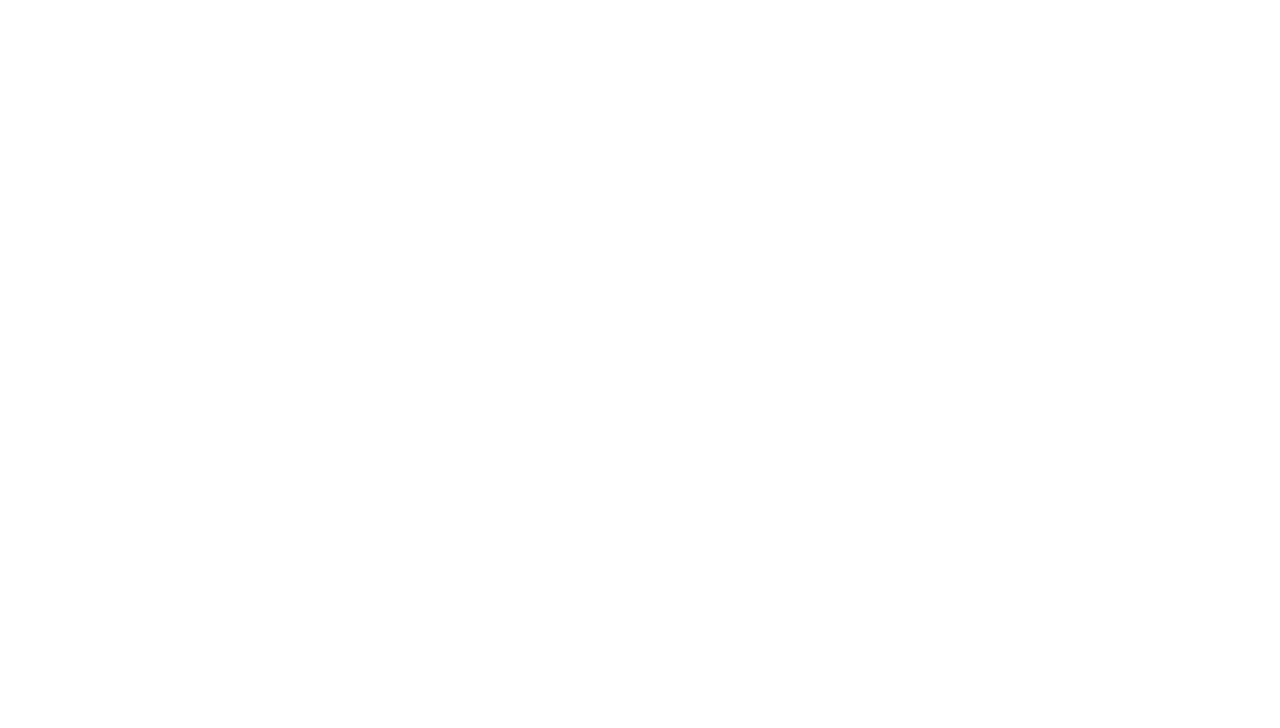
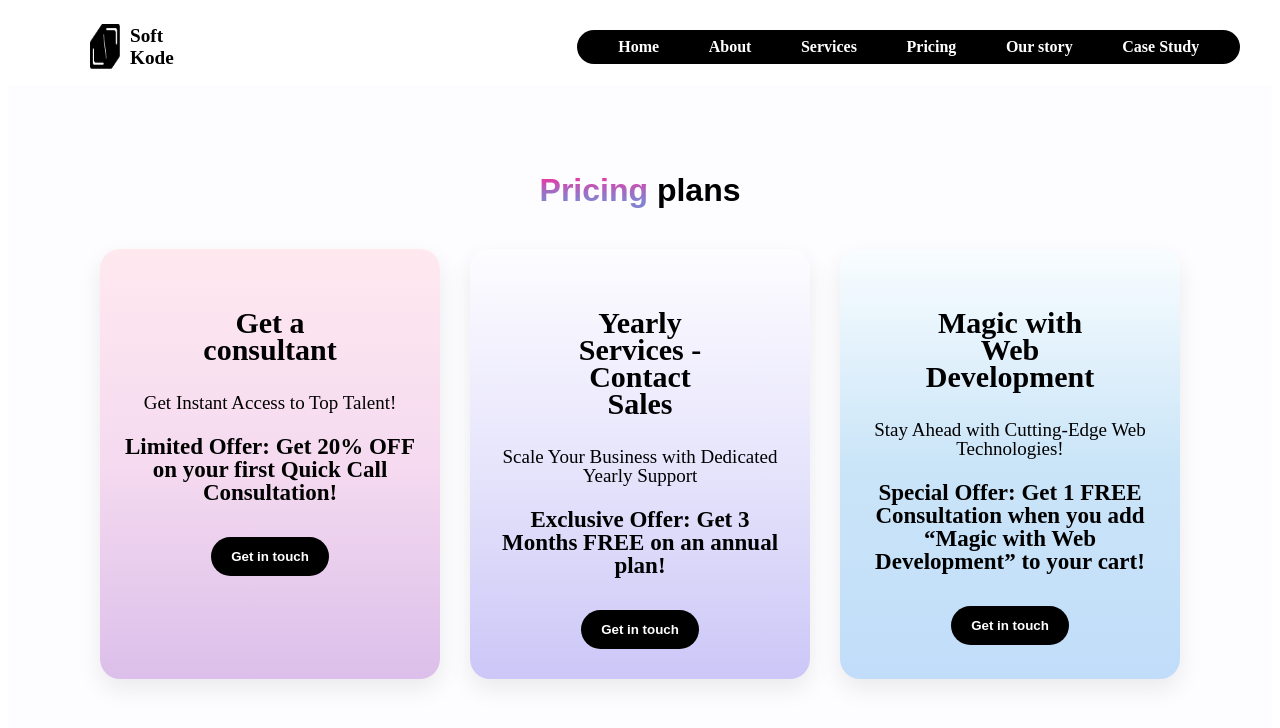
Before and after one commit to kri-sketch/softkode_v1, a React (Create React App) app: page /pricing in a window 1280 px wide. Before the commit this address had no page. Shown: the top 728 px of the page. Built offline with nearby package versions, Linux system fonts and the light colour scheme.

Commit message:
latest changes

```diff
--- a/src/App.tsx
+++ b/src/App.tsx
@@ -2,12 +2,19 @@ import React from "react";
 import { Routes, Route } from "react-router-dom";
 import HomePage from "./HomePage";
 import OurStory from "./components/OurStory/OurStory";
+import Header from "./components/Header/Header";
+import Pricing from "./components/Pricing/Pricing";
+import Software from "./components/Software/Software";
+import Client from "./components/Client/Client";
 
 const App: React.FC = () => {
   return (
     <Routes>
       <Route path="/" element={<HomePage />} />
-      <Route path="/ourstory" element={<OurStory />} />
+      <Route path="/pricing" element={<><Header /><Pricing /></>} />
+      <Route path="/software" element={<><Header /><Software /></>} />
+      <Route path="/client" element={<><Header /><Client /></>} />
+      <Route path="/ourstory" element={<><Header /><OurStory /></>} />
     </Routes>
   );
 };
--- a/src/components/Header/Header.tsx
+++ b/src/components/Header/Header.tsx
@@ -20,11 +20,11 @@ const Header = () => {
       <nav className={`${styles.nav} ${isMenuOpen ? styles.show : ""}`}>
         <ul>
           <li><Link to="/">Home</Link></li>
-          <li><a href="/about">About</a></li>
-          <li><a href="/services">Services</a></li>
-          <li><a href="/pricing">Pricing</a></li>
+          <li><Link to="/about">About</Link></li>
+          <li><Link to="/services">Services</Link></li>
+          <li><Link to="/pricing">Pricing</Link></li>
           <li><Link to="/ourstory">Our story</Link></li>
-          <li><a href="/caseStudy">Case Study</a></li>
+          <li><Link to="/caseStudy">Case Study</Link></li>
         </ul>
       </nav>
 
```
